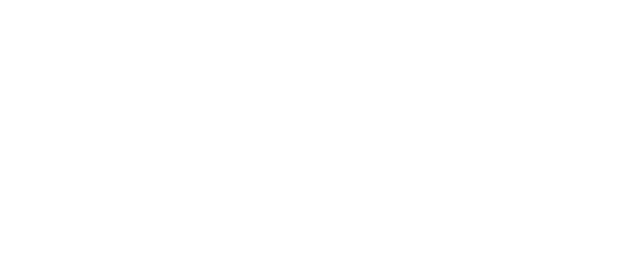
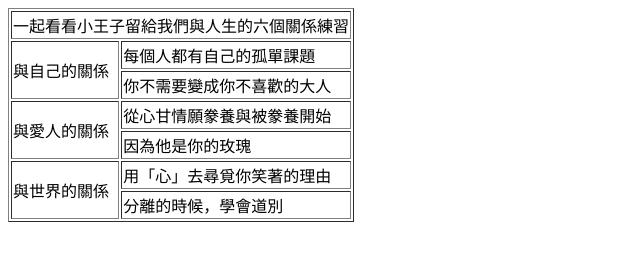
Before and after one commit to summervocation/hw-week-02, a plain HTML site: page ex05.html in a window 1280 px wide. Shown: the whole page, without its empty margins (0-640 px from the left). Drawn offline with nearby package versions, Linux system fonts and the light colour scheme.

Commit message:
Merge branch 'master' of https://github.com/summervocation/hw-week-02
# Conflicts:
#	ex05.html
#	ex06.html
#	ex09.html
#	index.html
#	main.css

```diff
--- a/ex05.html
+++ b/ex05.html
@@ -3,8 +3,52 @@
 <head>
     <meta charset="UTF-8">
     <title>小王子</title>
+    <script src="https://code.jquery.com/jquery-3.1.0.js"></script>
 </head>
+
 <body>
+<table border="1">
+  <tr>
+    <td colspan="2">
+      一起看看小王子留給我們與人生的六個關係練習</td>
+  </tr>
+  <tr>
+    <td rowspan="2">與自己的關係</td>
+    <td>每個人都有自己的孤單課題</td>
+  </tr>
+  <tr>
+    <td>你不需要變成你不喜歡的大人</td>
+  </tr>
+  <tr>
+    <td rowspan="2">與愛人的關係</td>
+    <td>從心甘情願豢養與被豢養開始</td>
+  </tr>
+  <tr>
+    <td>因為他是你的玫瑰</td>
+  </tr>
+  <tr>
+    <td rowspan="2">與世界的關係</td>
+    <td>用「心」去尋覓你笑著的理由</td>
+  </tr>
+  <tr>
+    <td>分離的時候，學會道別</td>
+  </tr>
+</table>
+
+
+
+
+
+<script>
+	$().ready(function(){
+  $("td[colspan='2']").click(function(){
+   $("td:not([colspan='2'])").fadeToggle(3000);
+  });
+});
+	</script>
+
+
+
 
 
 
--- /dev/null
+++ b/main4.css
@@ -0,0 +1,7 @@
+body{
+    background-color: papayawhip
+}
+
+div {
+  font-family: DFKai-SB, BiauKai, arial;
+}
--- /dev/null
+++ b/script3.js
@@ -0,0 +1,2 @@
+ $().ready(function(){
+        })
```
Also changed, not shown: ex06.html (+4 -6 lines), ex09.html (+0 -1 lines), index.html (+3 -1 lines), index3.html (deleted, +0 -16 lines), script.js (+12 -0 lines), 548460.jpg (deleted), main.css (line endings or trailing spaces).
